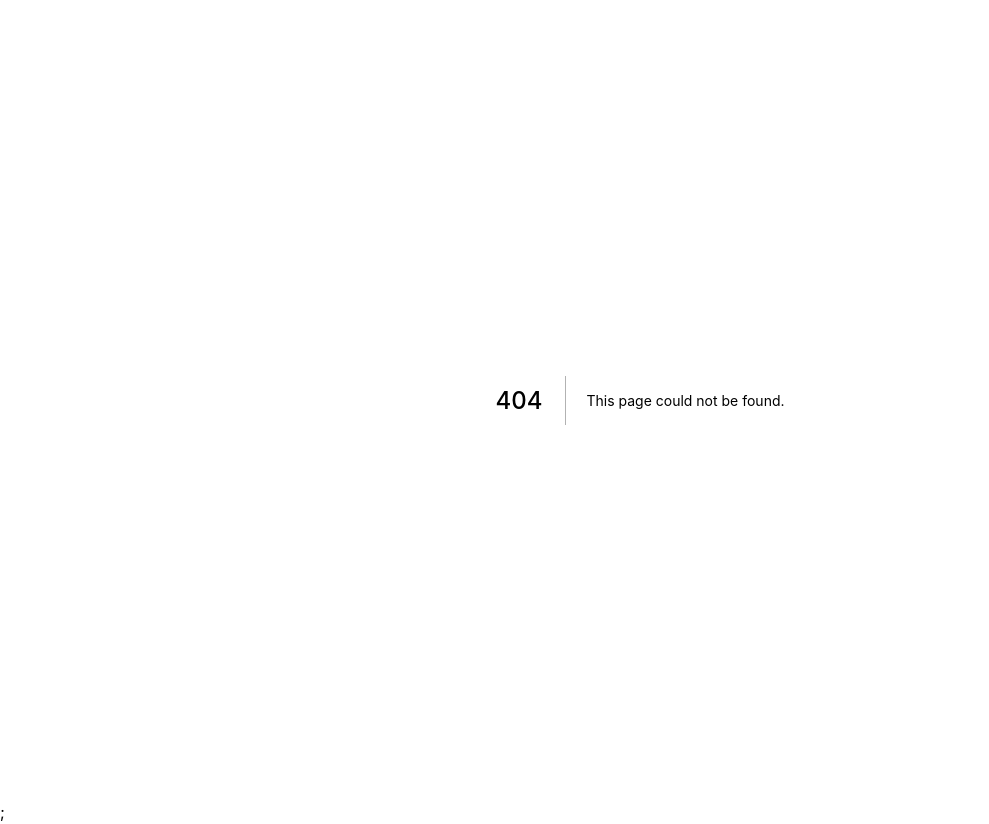
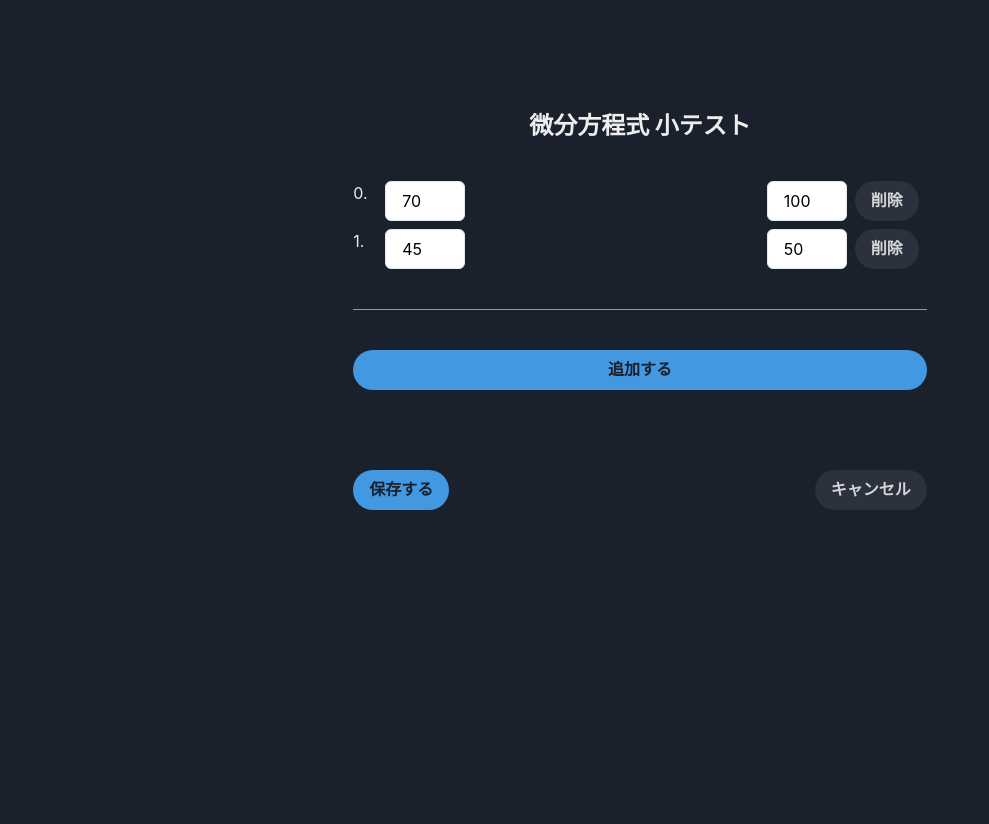
Before and after one commit to kathmandu777/Barifac, a Next.js app in the folder frontend/: page /score_edit in a window 1280 px wide. Before the commit this address had no page. Shown: the whole page, without its empty margins (0-989 px from the left). After the commit the page ends 800 px from the top, so only its background shows below. Built offline with nearby package versions, Linux system fonts and the light colour scheme.

Commit message:
feat: add score_edit page #43

```diff
--- /dev/null
+++ b/frontend/src/pages/score_edit/index.tsx
@@ -0,0 +1,153 @@
+import React, { useState } from 'react';
+import {
+  Button,
+  Container,
+  Divider,
+  Flex,
+  Heading,
+  Input,
+  Spacer,
+  Text,
+  VStack,
+} from '@chakra-ui/react';
+
+const SCORE_EDIT_DATA = {
+  name: '微分方程式 小テスト',
+  scores: [
+    {
+      maxScore: 100,
+      gotScore: 70,
+    },
+    {
+      maxScore: 50,
+      gotScore: 45,
+    },
+  ],
+};
+
+const ScoreEdit = () => {
+  const name = SCORE_EDIT_DATA.name;
+  const [scores, setScores] = useState(SCORE_EDIT_DATA.scores);
+
+  const handleAddScore = () => {
+    const score = {
+      maxScore: 0,
+      gotScore: 0,
+    };
+    setScores([...scores, score]);
+  };
+
+  const handleDeleteScore = (index: number) => {
+    console.log(
+      scores.filter((_, i) => {
+        console.log(i, index);
+        return i != index;
+      }),
+    );
+    setScores(
+      scores.filter((_, i) => {
+        return i != index;
+      }),
+    );
+  };
+
+  return (
+    <Container w='80vw'>
+      <VStack pt='14vh' pb='5vh' spacing={10} w='full'>
+        <Heading color='whiteAlpha.900' fontSize='2xl'>
+          {name}
+        </Heading>
+        <VStack w='full'>
+          {scores.map((score, i) => {
+            return (
+              <ScoreRow
+                gotScore={score.gotScore}
+                index={i}
+                key={i}
+                maxScore={score.maxScore}
+                onDelete={() => {
+                  handleDeleteScore(i);
+                }}
+              />
+            );
+          })}
+        </VStack>
+        <Divider />
+        <Button
+          bg='blue.400'
+          color='gray.800'
+          colorScheme={'blue'}
+          onClick={handleAddScore}
+          rounded='full'
+          w='full'
+          _hover={{
+            bg: 'blue.300',
+          }}
+        >
+          追加する
+        </Button>
+        <Spacer />
+        <Flex justifyContent='space-between' w='full'>
+          <Button bg='blue.400' color='gray.800' rounded='full'>
+            保存する
+          </Button>
+          <Button bg='whiteAlpha.200' color='whiteAlpha.800' rounded='full'>
+            キャンセル
+          </Button>
+        </Flex>
+      </VStack>
+    </Container>
+  );
+};
+
+type ScoreRowProps = {
+  index: number;
+  gotScore: number;
+  maxScore: number;
+  onDelete: VoidFunction;
+};
+
+const ScoreRow: React.FC<ScoreRowProps> = ({
+  index,
+  gotScore,
+  maxScore,
+  onDelete,
+}) => {
+  return (
+    <Flex w='full' justifyContent='space-between'>
+      <Flex>
+        <Text color='whiteAlpha.900' lineHeight='full' w='2em'>
+          {index}.
+        </Text>
+        <Input
+          w='5rem'
+          bg='white'
+          color='black'
+          defaultValue={gotScore}
+          type='number'
+        ></Input>
+      </Flex>
+      <Flex>
+        <Input
+          w='5rem'
+          bg='white'
+          color='black'
+          defaultValue={maxScore}
+          type='number'
+        ></Input>
+        <Button
+          bg='whiteAlpha.200'
+          color='whiteAlpha.800'
+          rounded='full'
+          ml={2}
+          mr={2}
+          onClick={onDelete}
+        >
+          削除
+        </Button>
+      </Flex>
+    </Flex>
+  );
+};
+
+export default ScoreEdit;
```
